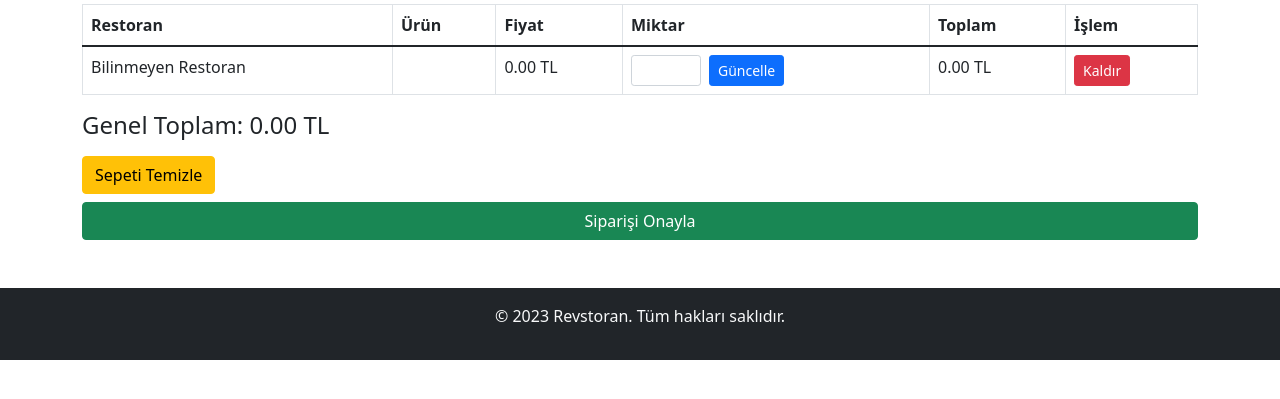
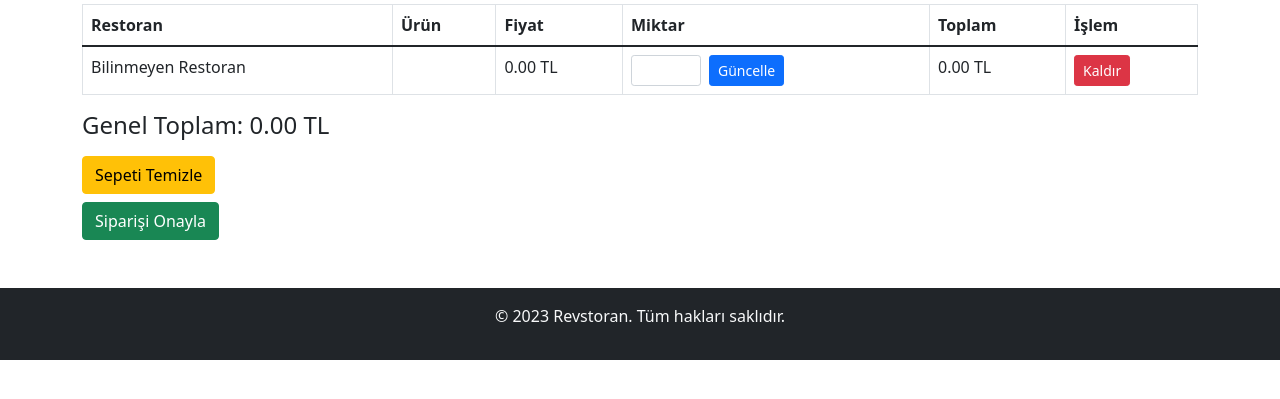
Before and after one commit to meryem74/thechef, a Flask app: template templates/cart.html in a window 1280 px wide. Shown: the part 148-547 px from the top of the page. Run offline with Flask 3, Linux system fonts and the light colour scheme; tables that the repository leaves empty hold one stand-in row (values such as "Sample post"); the template is opened without the code that fills it: values that come from a table or form of the project are taken from there, most other values are stand-ins (such as "Sample title", 1, 10 or a date in 2020).

Commit message:
Update cart.html

```diff
--- a/templates/cart.html
+++ b/templates/cart.html
@@ -46,13 +46,16 @@
     <h4 class="mt-3">Genel Toplam: {{ "%.2f"|format(total) }} TL</h4>
 
     <div class="mt-3 d-flex flex-column gap-2">
+        <!-- Sepeti Temizle Butonu -->
         <form method="POST" action="{{ url_for('clear_cart') }}">
             <button type="submit" class="btn btn-warning">Sepeti Temizle</button>
         </form>
 
         {% if user %}
-            <!-- Ödeme sayfasına yönlendirme GET ile -->
-            <a href="{{ url_for('payment') }}" class="btn btn-success">Siparişi Onayla</a>
+            <!-- Ödeme sayfasına yönlendirme form ile, Sepeti Temizle ile aynı stil -->
+            <form method="GET" action="{{ url_for('payment') }}">
+                <button type="submit" class="btn btn-success">Siparişi Onayla</button>
+            </form>
         {% else %}
             <div class="alert alert-info mt-2">Sipariş vermek için <a href="{{ url_for('login') }}">giriş yapın</a>.</div>
         {% endif %}
```
